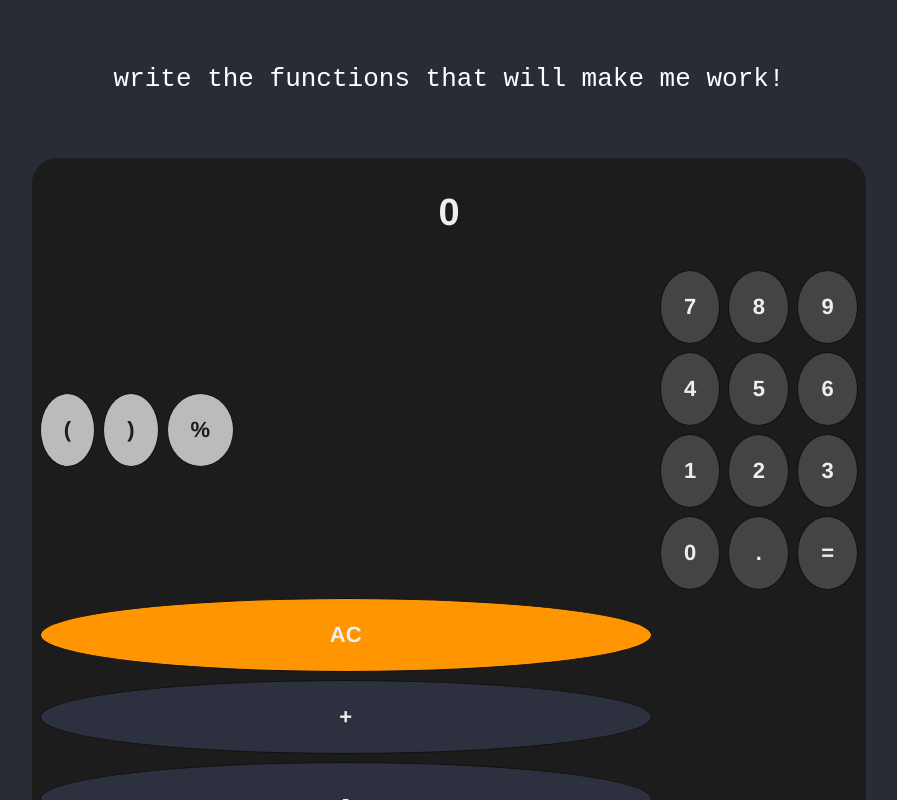
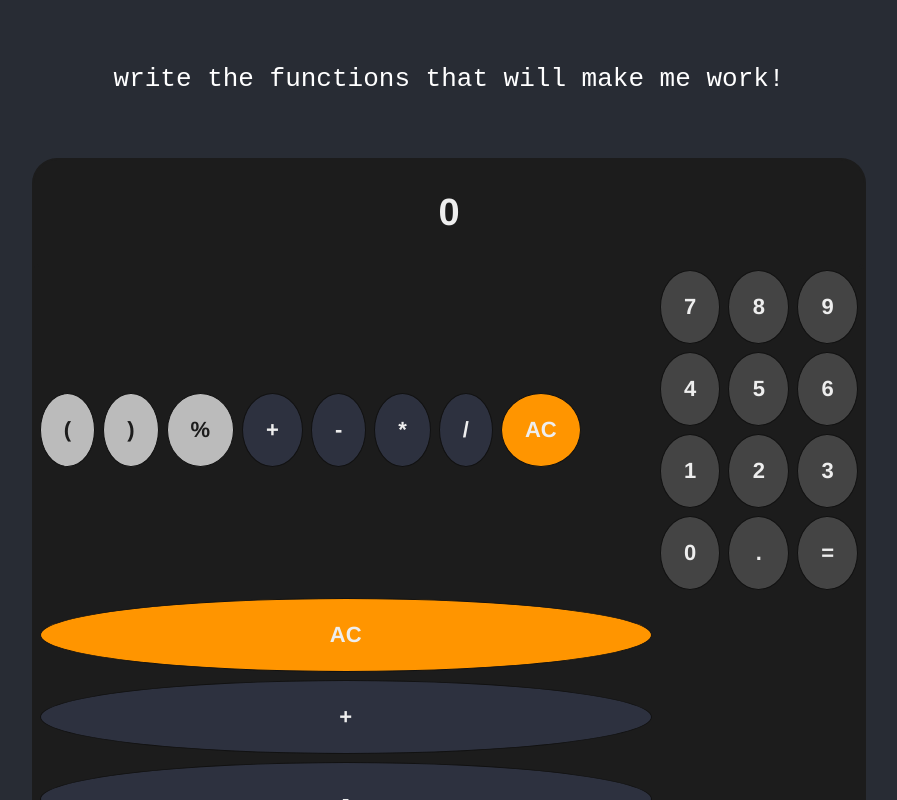
Before and after one commit to zilbers/Challenge-Calculator, a React (Create React App) app: page / in a window 1280 px wide. Shown: the top 800 px of the page, without its empty margins (191-1088 px from the left). Built offline with nearby package versions, Linux system fonts and the light colour scheme.

Commit message:
Made 2 different components
One fo rmath operations and one for digits

```diff
--- a/src/components/Calc.js
+++ b/src/components/Calc.js
@@ -1,7 +1,7 @@
 import React, { useState } from 'react';
-import { Digit, operationTypes } from './Digit';
+import { MathOperation, operationTypes } from './MathOperation';
 import DigitButton from './DigitButton';
-import MathOperation from './MathOperation';
+// import MathOperation from './MathOperation11';
 
 function calculate(operation, num1, num2) {
   switch (operation) {
@@ -22,12 +22,6 @@ function Calc() {
   /* eslint no-eval: 0 */
 
   const [input, setInput] = useState('');
-  // const state = {
-  //   currentNumber: 0,
-  //   previousNumber: null,
-  //   currentOperation: null, /* Must be one of the operations type */
-  //   isFloating: false
-  // };
 
   const [state, setState] = useState({
     currentNumber: 0,
@@ -36,10 +30,8 @@ function Calc() {
     isFloating: false,
   });
 
-  // setState({...state, ...newState})
-
   const operationBtns = operationTypes.map((name) => (
-    <Digit
+    <MathOperation
       type={name}
       onClick={(e) => {
         setInput(input + e.target.value);
--- a/src/components/Digit.js
+++ /dev/null
@@ -1,35 +0,0 @@
-import React from 'react';
-
-const operations = {
-  leftParentheses: {
-    value: '(',
-    className: 'button number op',
-    id: 'op_leftParentheses',
-  },
-  rightParentheses: {
-    value: ')',
-    className: 'button number op',
-    id: 'op_rightParentheses',
-  },
-  modulo: { value: '%', className: 'button number op', id: 'op_modulo' },
-};
-
-export const operationTypes = Object.keys(operations);
-
-export function Digit(props) {
-  const { type, onClick } = props;
-  const { value, className, id } = operations[type];
-
-  return (
-    <button
-      className={className}
-      id={id}
-      value={value}
-      key={value}
-      onClick={onClick}
-    >
-      {' '}
-      {value}
-    </button>
-  );
-}
--- a/src/components/MathOperation.js
+++ b/src/components/MathOperation.js
@@ -1,18 +1,40 @@
 import React from 'react';
 
-function MathOperation(props) {
-  const { value, type, onClick } = props;
+const operations = {
+  leftParentheses: {
+    value: '(',
+    className: 'button number op',
+    id: 'op_leftParentheses',
+  },
+  rightParentheses: {
+    value: ')',
+    className: 'button number op',
+    id: 'op_rightParentheses',
+  },
+  modulo: { value: '%', className: 'button number op', id: 'op_modulo' },
+  plus: { value: '+', className: 'button plus', id: 'op_plus' },
+  minus: { value: '-', className: 'button minus', id: 'op_minus' },
+  multi: { value: '*', className: 'button multi', id: 'op_multi' },
+  divide: { value: '/', className: 'button divide', id: 'op_divide' },
+  AC: { value: 'AC', className: 'button AC', id: 'op_AC' },
+};
+
+export const operationTypes = Object.keys(operations);
+
+export function MathOperation(props) {
+  const { type, onClick } = props;
+  const { value, className, id } = operations[type];
 
   return (
     <button
-      className={`button ${type}`}
-      value={value ? value : type}
-      id={`op_${type}`}
+      className={className}
+      id={id}
+      value={value}
+      key={value}
       onClick={onClick}
     >
-      {value ? value : type}
+      {' '}
+      {value}
     </button>
   );
 }
-
-export default MathOperation;
--- /dev/null
+++ b/src/components/MathOperation11.js
@@ -0,0 +1,18 @@
+import React from 'react';
+
+function MathOperation(props) {
+  const { value, type, onClick } = props;
+
+  return (
+    <button
+      className={`button ${type}`}
+      value={value ? value : type}
+      id={`op_${type}`}
+      onClick={onClick}
+    >
+      {value ? value : type}
+    </button>
+  );
+}
+
+export default MathOperation;
```
